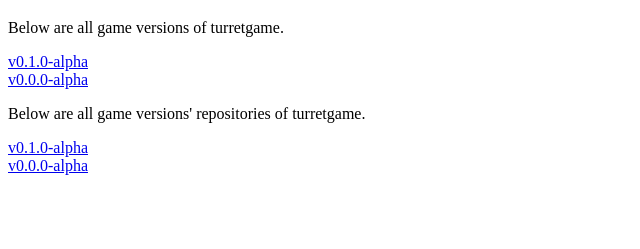
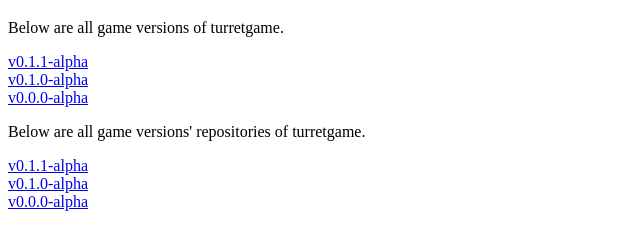
Before and after one commit to Hayhay1987/turretgame, a plain HTML site: page index.html in a window 1280 px wide. Shown: the part 61-310 px from the top of the page, without its empty margins (0-640 px from the left). Drawn offline with Linux system fonts and the light colour scheme.

Commit message:
Update index.html

```diff
--- a/index.html
+++ b/index.html
@@ -7,11 +7,15 @@
 
 <h1>turretgame Versions</h1>
 <p>Below are all game versions of turretgame.</p>
+<a href="https://hayhay1987.github.io/turretgame-v0.1.1-alpha">v0.1.1-alpha</a>
+<br>
 <a href="https://hayhay1987.github.io/turretgame-v0.1.0-alpha">v0.1.0-alpha</a>
 <br>
 <a href="https://hayhay1987.github.io/turretgame-v0.0.0-alpha">v0.0.0-alpha</a>
 
 <p>Below are all game versions' repositories of turretgame.</p>
+<a href="https://github.com/hayhay1987/turretgame-v0.1.1-alpha">v0.1.1-alpha</a>
+<br>
 <a href="https://github.com/hayhay1987/turretgame-v0.1.0-alpha">v0.1.0-alpha</a>
 <br>
 <a href="https://github.com/hayhay1987/turretgame-v0.0.0-alpha">v0.0.0-alpha</a>
```
